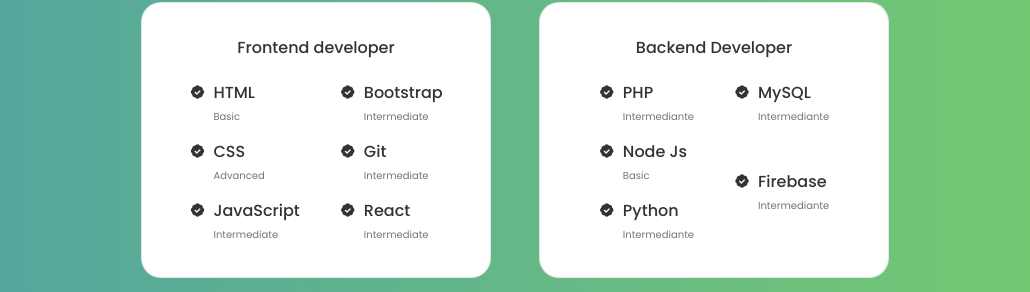
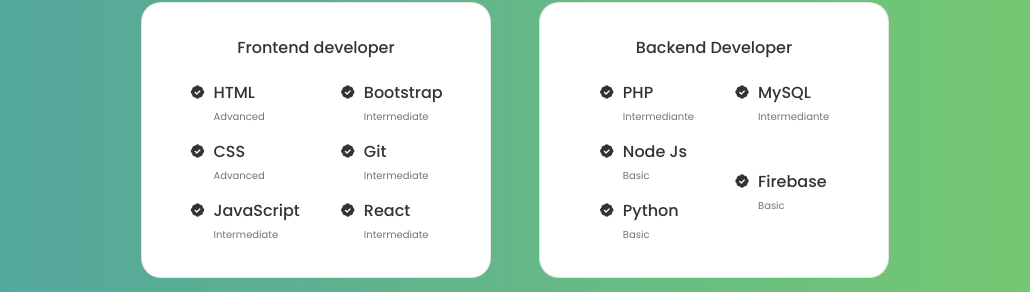
Before and after one commit to Bleer30/Portfolio, a React (Vite) app: page /skills in a window 1280 px wide. Shown: the part 309-601 px from the top of the page, without its empty margins (125-1155 px from the left). Built offline with nearby package versions, Linux system fonts and the light colour scheme.

Commit message:
change the info of the skills component

```diff
--- a/src/componets/Skills/Backend.jsx
+++ b/src/componets/Skills/Backend.jsx
@@ -30,7 +30,7 @@
 
             <div>
               <h3 className="skills-name">Python</h3>
-              <span className="skills-level">Intermediante</span>
+              <span className="skills-level">Basic</span>
             </div>
           </div>
         </div>
@@ -49,7 +49,7 @@
 
             <div>
               <h3 className="skills-name">Firebase</h3>
-              <span className="skills-level">Intermediante</span>
+              <span className="skills-level">Basic</span>
             </div>
           </div>
         </div>
--- a/src/componets/Skills/Frontend.jsx
+++ b/src/componets/Skills/Frontend.jsx
@@ -11,7 +11,7 @@
             <i className="bx bxs-badge-check"></i>
             <div>
               <h3 className="skills-name">HTML</h3>
-              <span className="skills-level">Basic</span>
+              <span className="skills-level">Advanced</span>
             </div>
           </div>
 
```
